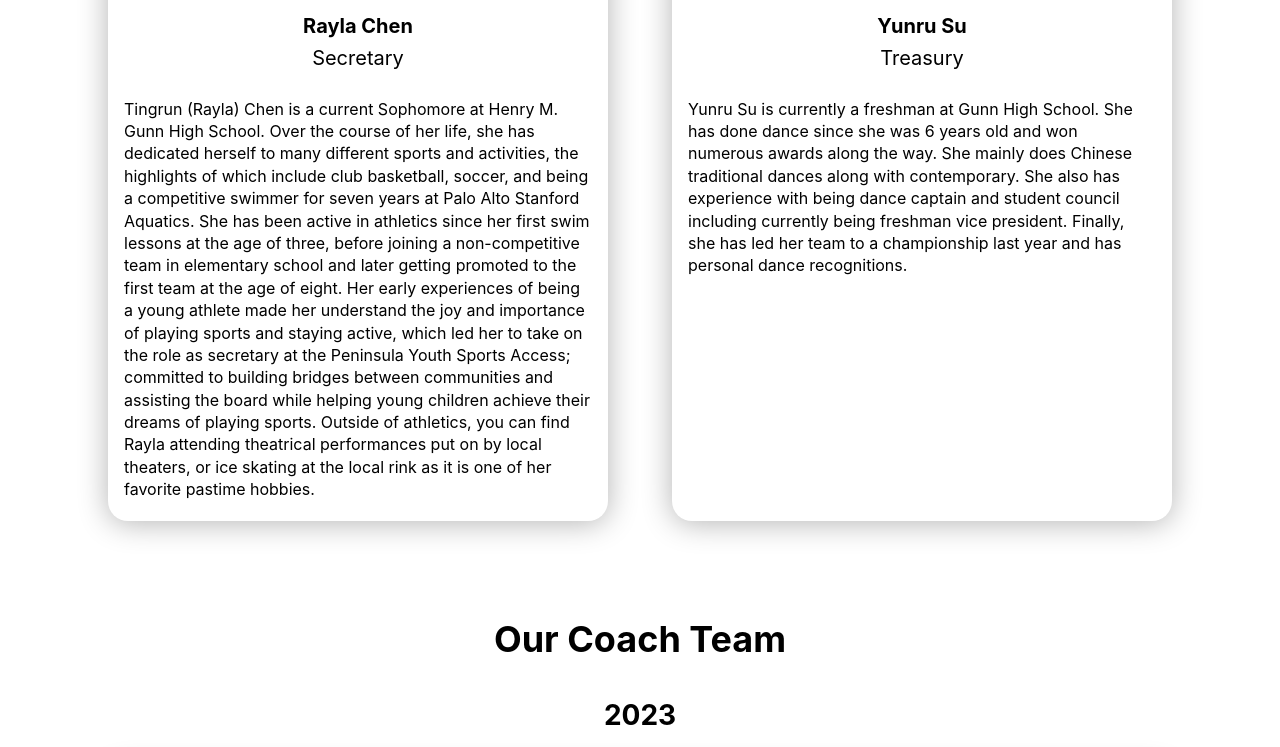
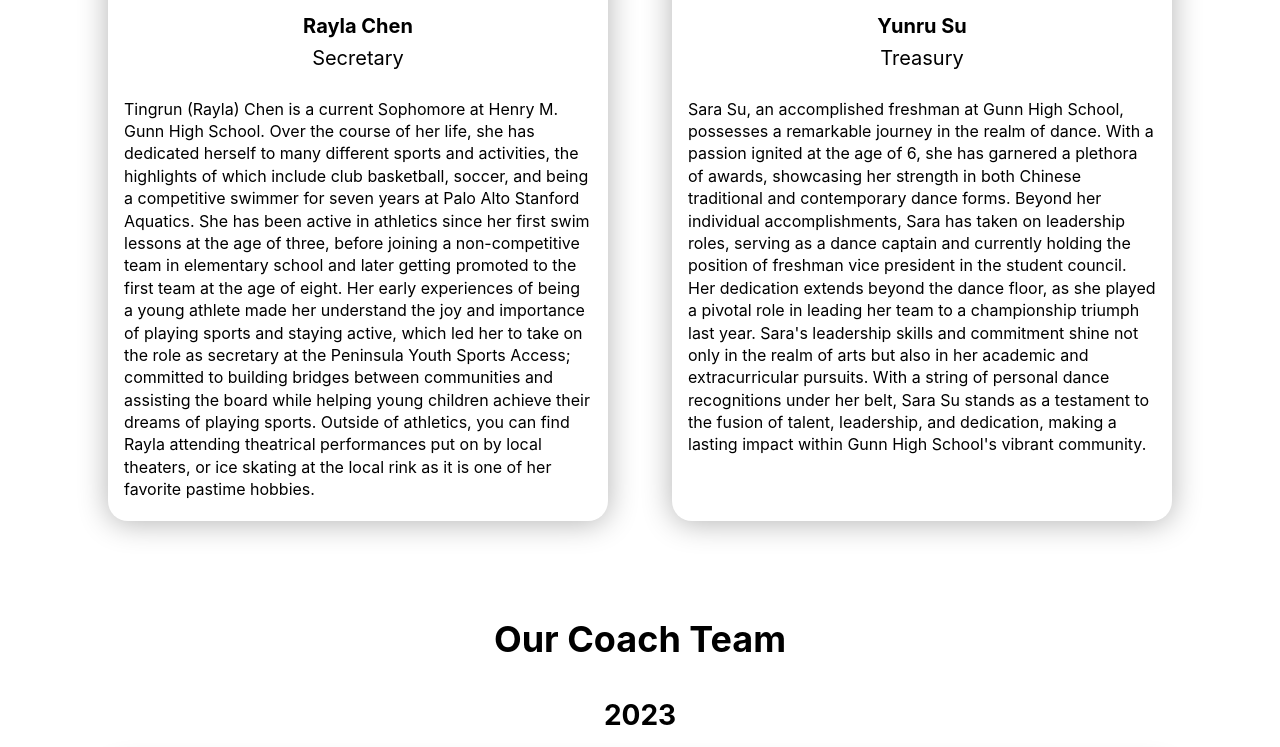
Before and after one commit to frank2008cn/Peninsula, a plain HTML site: page about.html in a window 1280 px wide. Shown: the part 2964-3711 px from the top of the page. Drawn offline with Linux system fonts and the light colour scheme.

Commit message:
update
updated Sara's bio

```diff
--- a/about.html
+++ b/about.html
@@ -102,7 +102,8 @@
             <span>Treasury</span>
           </p>
           <p class="intro">
-            Yunru Su is currently a freshman at Gunn High School. She has done dance since she was 6 years old and won numerous awards along the way. She mainly does Chinese traditional dances along with contemporary. She also has experience with being dance captain and student council including currently being freshman vice president. Finally, she has led her team to a championship last year and has personal dance recognitions.
+            Sara Su, an accomplished freshman at Gunn High School, possesses a remarkable journey in the realm of dance. With a passion ignited at the age of 6, she has garnered a plethora of awards, showcasing her strength in both Chinese traditional and contemporary dance forms. Beyond her individual accomplishments, Sara has taken on leadership roles, serving as a dance captain and currently holding the position of freshman vice president in the student council.
+Her dedication extends beyond the dance floor, as she played a pivotal role in leading her team to a championship triumph last year. Sara's leadership skills and commitment shine not only in the realm of arts but also in her academic and extracurricular pursuits. With a string of personal dance recognitions under her belt, Sara Su stands as a testament to the fusion of talent, leadership, and dedication, making a lasting impact within Gunn High School's vibrant community.
           </p>
         </div>
       </div>
```
